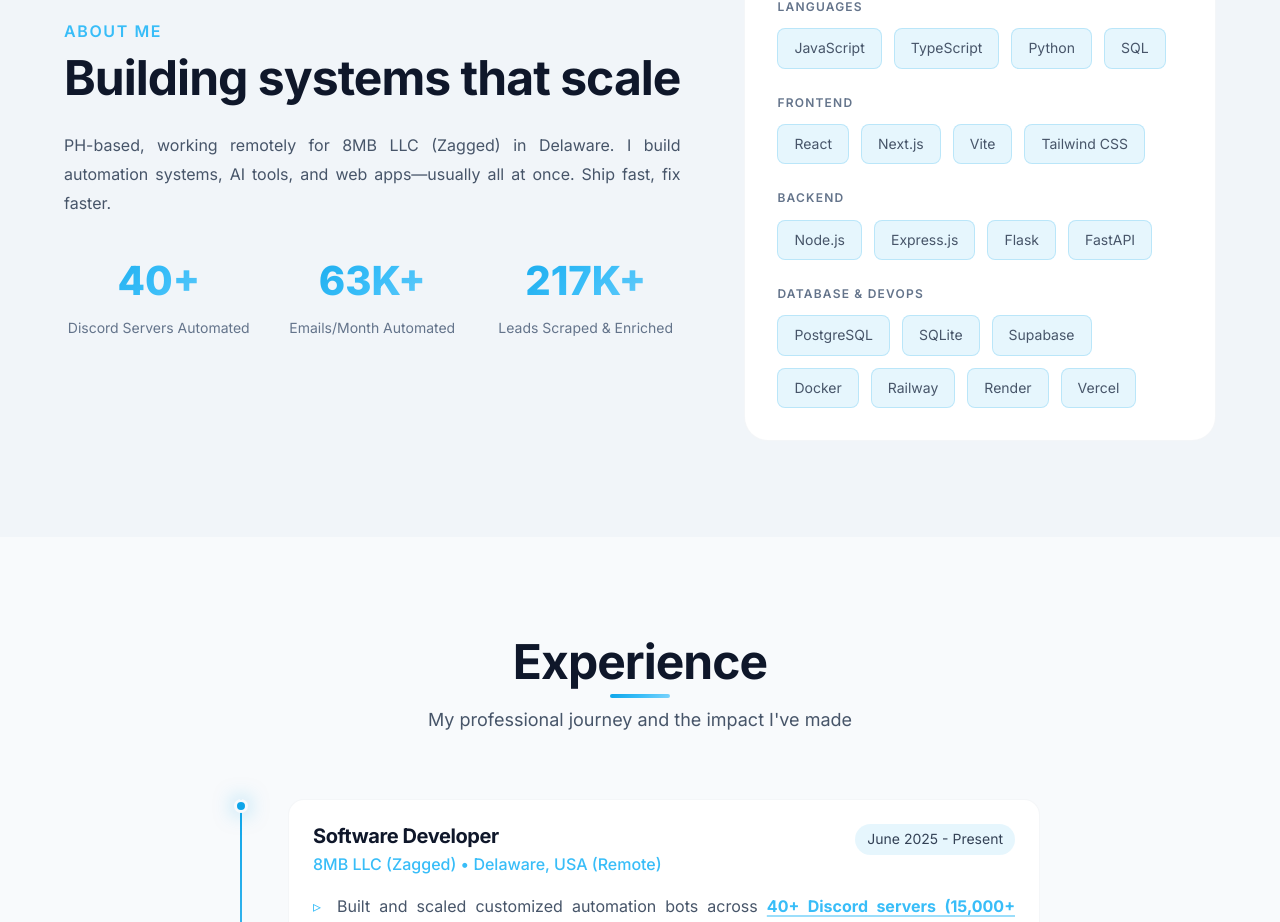
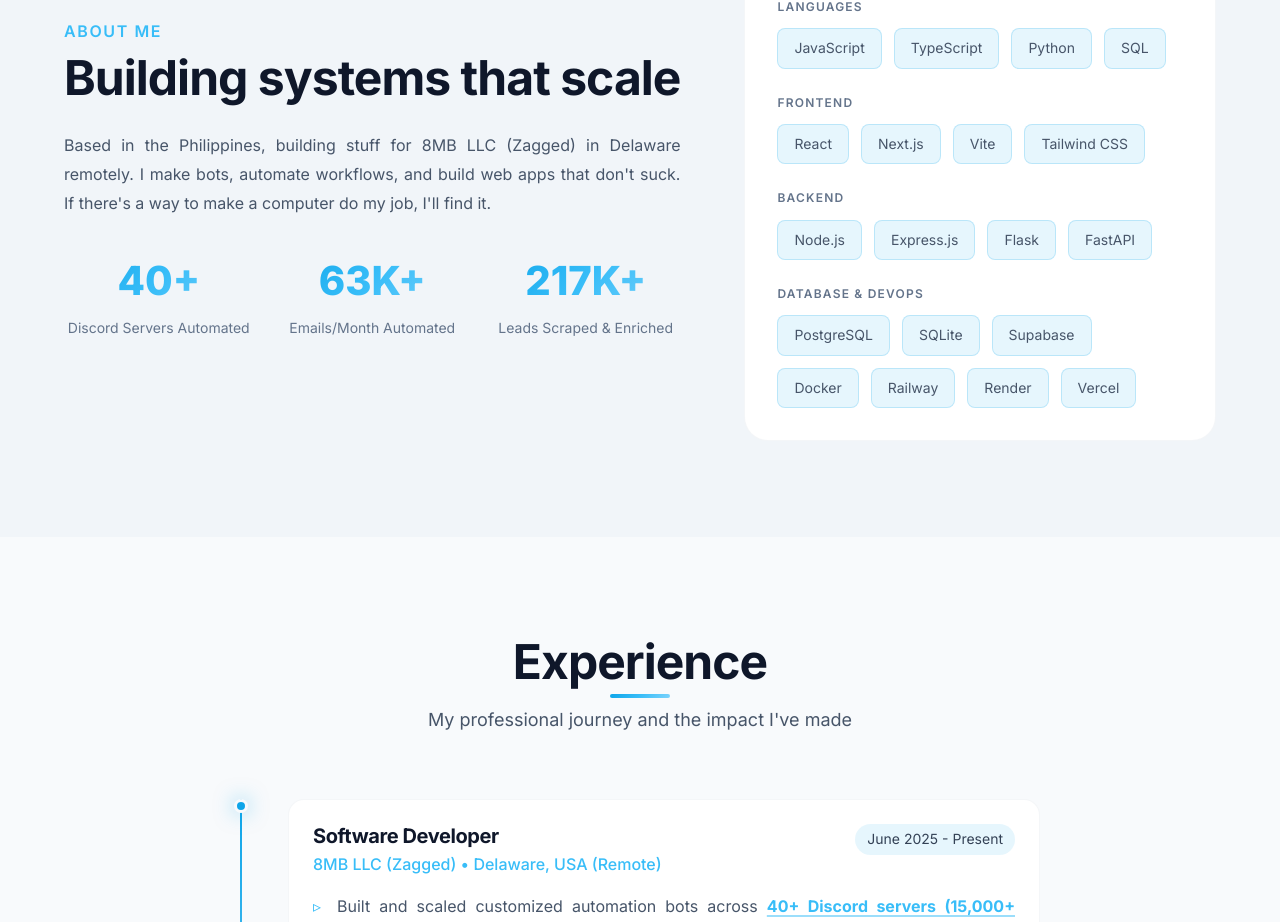
Before and after one commit to 5ky-lark/my-portfolio, a React (Vite) app: page / in a window 1280 px wide. Shown: the part 975-1897 px from the top of the page. Built offline with nearby package versions, Linux system fonts and the light colour scheme.

Commit message:
Update About section text

```diff
--- a/src/components/About.jsx
+++ b/src/components/About.jsx
@@ -74,7 +74,7 @@
                         <h3>About Me</h3>
                         <h2>Building systems that scale</h2>
                         <p>
-                            PH-based, working remotely for 8MB LLC (Zagged) in Delaware. I build automation systems, AI tools, and web apps—usually all at once. Ship fast, fix faster.
+                            Based in the Philippines, building stuff for 8MB LLC (Zagged) in Delaware remotely. I make bots, automate workflows, and build web apps that don't suck. If there's a way to make a computer do my job, I'll find it.
                         </p>
 
                         <div className="about-stats">
```
